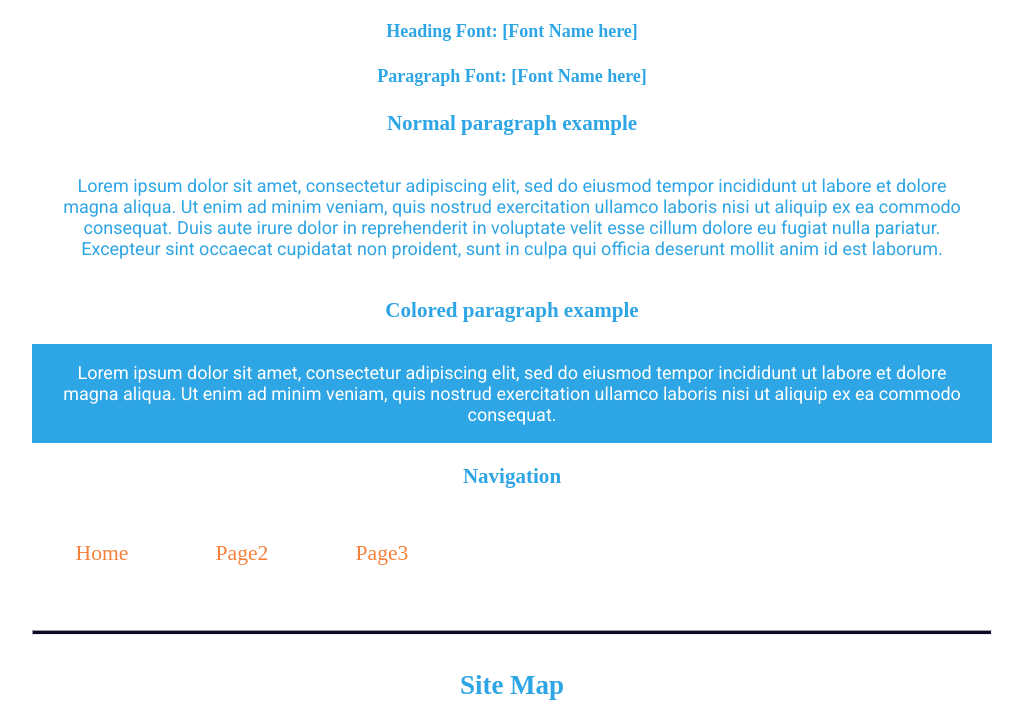
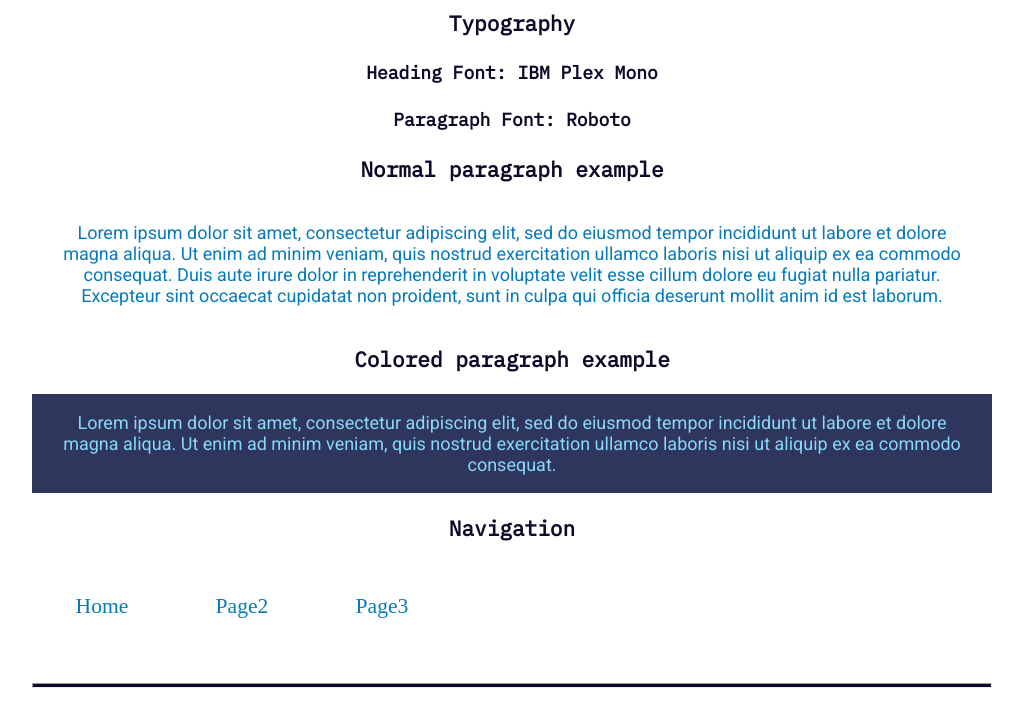
Before and after one commit to DanielDevAmaral/WebProjects, a plain HTML site: page Portifolio/site-plan.html in a window 1280 px wide. Shown: the part 1524-2244 px from the top of the page, without its empty margins (128-1151 px from the left). Drawn offline with Linux system fonts and the light colour scheme.

Commit message:
Updating the Portifolio web page

```diff
--- a/Personal Page/styles/plan.css
+++ /dev/null
@@ -1,165 +0,0 @@
-
-/* if you are using any Google fonts change the font names below to your fonts.
-Any spaces in your font name should be replaced with a +.
-Fonts are separated by a & */
-@import url('https://fonts.googleapis.com/css2?family=Noto+Sans+JP:wght@100;300;400;500;600;800&family=Roboto:wght@100;300;400;500;700&display=swap');
-
-:root {
-  /* change the values below to your colors from your palette */
-  --primary-color: #8fd8ff   ;
-  --secondary-color: #2ea5e4 ;
-  --accent1-color: #f5803b;
-  --accent2-color: #f9ca2c;
-
-  /* change the values below to your chosen font(s) */
-  --heading-font: "Noto Sans Japanese";
-  --paragraph-font: Roboto, Helvetica, sans-serif;
-
-  /* these colors below should be chosen from among your palette colors above */
-  --headline-color-on-white: #2ea5e4;  /* headlines on a white background */
-  --headline-color-on-color: #ffff;; /* headlines on a colored background */
-  --paragraph-color-on-white: #2ea5e4; /* paragraph text on a white background */
-  --paragraph-color-on-color: #fff; /* paragraph text on a colored background */
-  --paragraph-background-color: #2ea5e4  ;
-  --nav-link-color: #f5803b;
-  --nav-background-color: #fff;
-  --nav-hover-link-color: #fff;
-  --nav-hover-background-color: #2ea5e4;
-}
-
-
-/*  Look around below...but DON'T CHANGE ANYTHING! */
-
-body {
-  max-width: 960px;
-  margin: 0 auto;
-  padding: 4em;
-  font-size: 18px;
-  text-align: center;
-}
-img {
-  display: block;
-  margin: 0 auto;
-  max-width: 300px;
-}
-h1, h2, h3, h4, h5, h6 {
-  font-family: var(--heading-font);
-  color: var(--headline-color-on-white);
-}
-h2 {
-  text-align: center;
-}
-hr {
-  height: 3px;
-  margin: 35px 0;
-  background: var(--accent1-color);
-}
-header {
-  padding: 1em;
-  text-align: center;
-  color: var(--headline-color-on-color);
-  background-color: var(--paragraph-background-color);
-}
-header > h1, header > h2 {
-  color: var(--headline-color-on-color);
-}
-p {
-  font-family: var(--paragraph-font);
-  color: var(--paragraph-color-on-white);
-  padding: 1em;
-}
-.colors {
-  width: 100%;
-  min-width: 350px;
-  margin: 30px auto;
-  text-align: center;
-}
-.colors th {
-  background-color: #999;
-}
-.colors td{
-  width: 25%;
-  height: 3em;
-}
-.primary {
-  background-color: var(--primary-color);
-}
-.secondary {
-  background-color: var(--secondary-color);
-}
-.accent1 {
-  background-color: var(--accent1-color);
-}
-.accent2{
-  background-color: var(--accent2-color);
-}
-p.colored {
-  background-color: var(--paragraph-background-color);
-  color: var(--paragraph-color-on-color);
-}
-nav {
-  background-color: var(--nav-background-color);
-  line-height: 3em;
-  text-align: center;
-  font-size: 1.2em;
-}
-nav  {
-  list-style-type: none;
-  display: flex;
-}
-nav a {
-  padding:1em;
-  min-width: 120px;
-  text-decoration: none;
-  padding: 10px;
-}
-nav a:link, nav a:visited {
-  color: var(--nav-link-color);
-}
-nav a:hover {
-  color: var(--nav-hover-link-color);
-  background-color: var(--nav-hover-background-color);
-}
-.sitemap {
-  display: grid;
-  justify-content: center;
-
-  grid-template-columns: repeat(6, 15%);
-  grid-template-rows: 3em 1.5em 1.5em 3em;
-  grid-template-areas: ". . home home . ."
-    ". . . top . ."
-    ". left left right right ."
-    "page2 page2 . . page3 page3";
-}
-.sitemap > div {
-  text-align: center;
-}
-.sm-home {
-  grid-area: home;
-  background-color: #ccc;
-  line-height: 3em;
-}
-.sm-page2 {
-  grid-area: page2;
-  background-color: #ccc;
-  line-height: 3em;
-}
-.sm-page3 {
-  grid-area: page3;
-  background-color: #ccc;
-  line-height: 3em;
-}
-.top {
-  grid-area: top;
-  border-left: 1px solid;
-}
-.left {
-  grid-area: left;
-  border-top: 1px solid;
-  border-left: 1px solid;
-}
-.right {
-  grid-area: right;
-  border-top: 1px solid;
-  border-right: 1px solid;
-}
--- a/Portifolio/site-plan.html
+++ b/Portifolio/site-plan.html
@@ -63,10 +63,10 @@
       <!-- Choose a font for your paragraphs (body copy) and headlines. What font(s) have you chosen? Why did you choose what you did?  Make sure to review the list of web safe fonts at W3Schools.org as a starting point.  Think also about which of your colors above you might use for background and font colors. -->
 
       <h4>
-        Heading Font: [Font Name here]  <!-- change this -->
+        Heading Font: IBM Plex Mono  <!-- change this -->
       </h4>
       <h4>
-        Paragraph Font: [Font Name here]  <!-- change this -->
+        Paragraph Font: Roboto  <!-- change this -->
       </h4>
       <h3>
         Normal paragraph example
--- a/Portifolio/styles/plan.css
+++ b/Portifolio/styles/plan.css
@@ -2,7 +2,7 @@
 /* if you are using any Google fonts change the font names below to your fonts.
 Any spaces in your font name should be replaced with a +.
 Fonts are separated by a & */
-@import url('https://fonts.googleapis.com/css2?family=Noto+Sans+JP:wght@100;300;400;500;600;800&family=Roboto:wght@100;300;400;500;700&display=swap');
+@import url('https://fonts.googleapis.com/css2?family=IBM+Plex+Mono:wght@200;300;400&family=Noto+Sans+JP:wght@100;300;400;500;600;800&family=Roboto:wght@100;300;400;500;700&display=swap');
 
 :root {
   /* change the values below to your colors from your palette */
@@ -12,19 +12,19 @@ Fonts are separated by a & */
   --accent2-color: #077aba;
 
   /* change the values below to your chosen font(s) */
-  --heading-font: "Noto Sans Japanese";
+  --heading-font: "IBM Plex Mono";
   --paragraph-font: Roboto, Helvetica, sans-serif;
 
   /* these colors below should be chosen from among your palette colors above */
-  --headline-color-on-white: #2ea5e4;  /* headlines on a white background */
-  --headline-color-on-color: #ffff;; /* headlines on a colored background */
-  --paragraph-color-on-white: #2ea5e4; /* paragraph text on a white background */
-  --paragraph-color-on-color: #fff; /* paragraph text on a colored background */
-  --paragraph-background-color: #2ea5e4  ;
-  --nav-link-color: #f5803b;
+  --headline-color-on-white: #0c0a28;
+  --headline-color-on-color: #8ad7f8;
+  --paragraph-color-on-white: #077aba;
+  --paragraph-color-on-color: #8ad7f8;
+  --paragraph-background-color: #2e365e;
+  --nav-link-color: #077aba;
   --nav-background-color: #fff;
   --nav-hover-link-color: #fff;
-  --nav-hover-background-color: #2ea5e4;
+  --nav-hover-background-color: #8ad7f8;
 }
 
 
```
Also changed, not shown: Personal Page/site-plan.html (deleted, +0 -31 lines).
